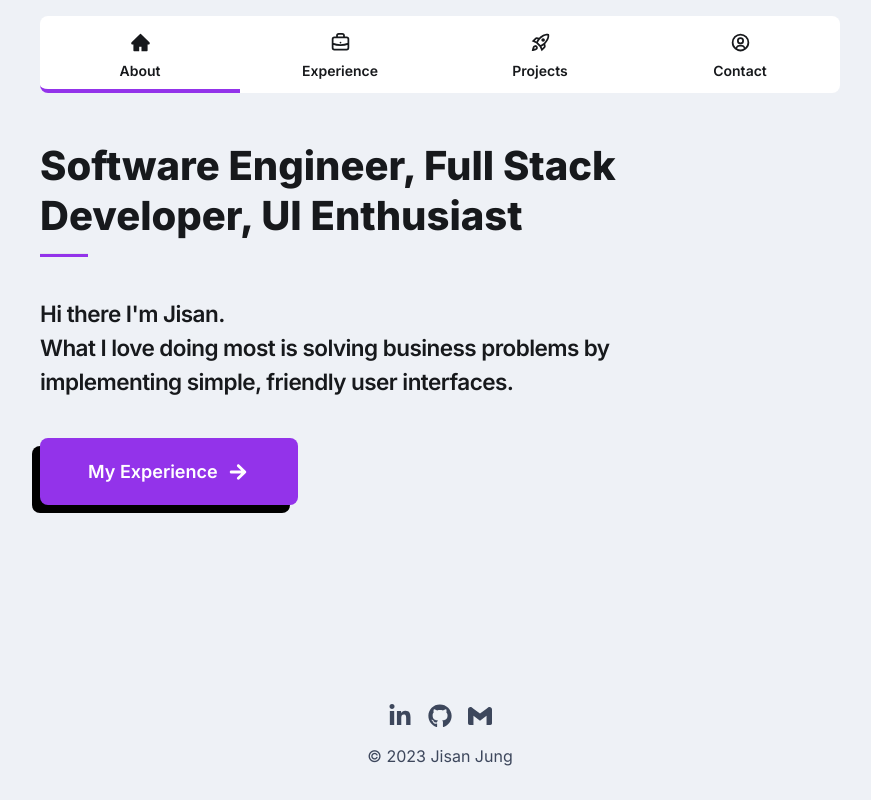
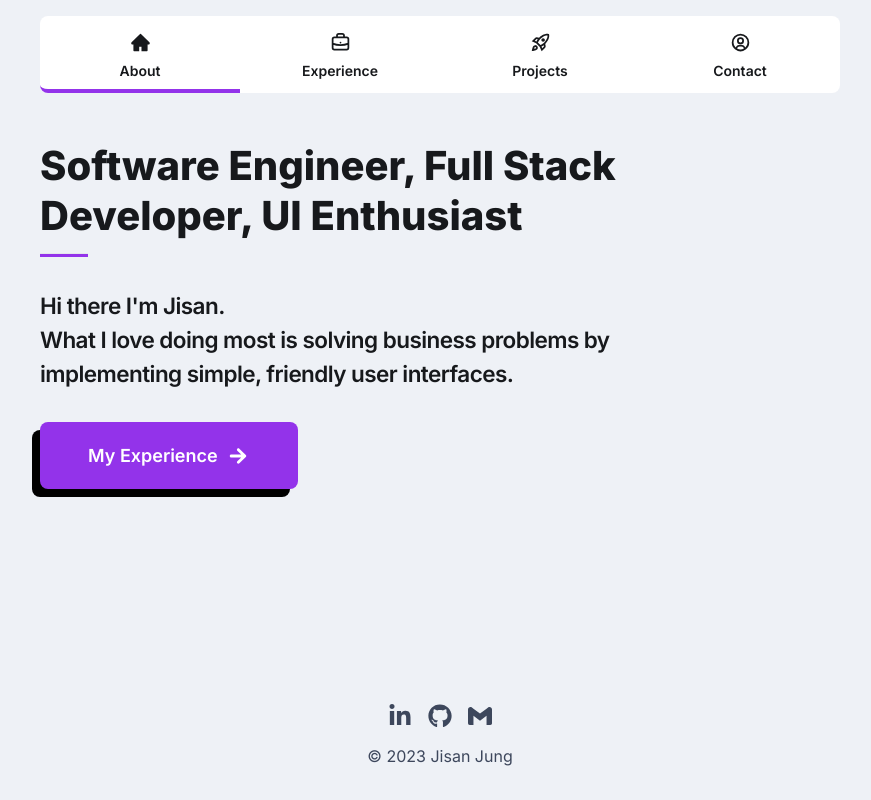
Before and after one commit to jisanjung/portfolio3, a React (Vite) app: page / in a window 1280 px wide. Shown: the whole page, without its empty margins (200-1071 px from the left). Built offline with nearby package versions, Linux system fonts and the light colour scheme.

Commit message:
fix: spacing between paragraphs

```diff
--- a/src/pages/About.jsx
+++ b/src/pages/About.jsx
@@ -9,7 +9,7 @@ const About = () => {
   return (
     <section>
       <Heading text="Software Engineer, Full Stack Developer, UI Enthusiast"/>
-      <div className='my-6 md:my-8 lg:my-10'>
+      <div className='my-6 lg:my-8 2xl:my-10'>
         <SubHeading text="Hi there I'm Jisan."/>
         <SubHeading text="What I love doing most is solving business problems by implementing simple, friendly user interfaces."/>
       </div>
```
